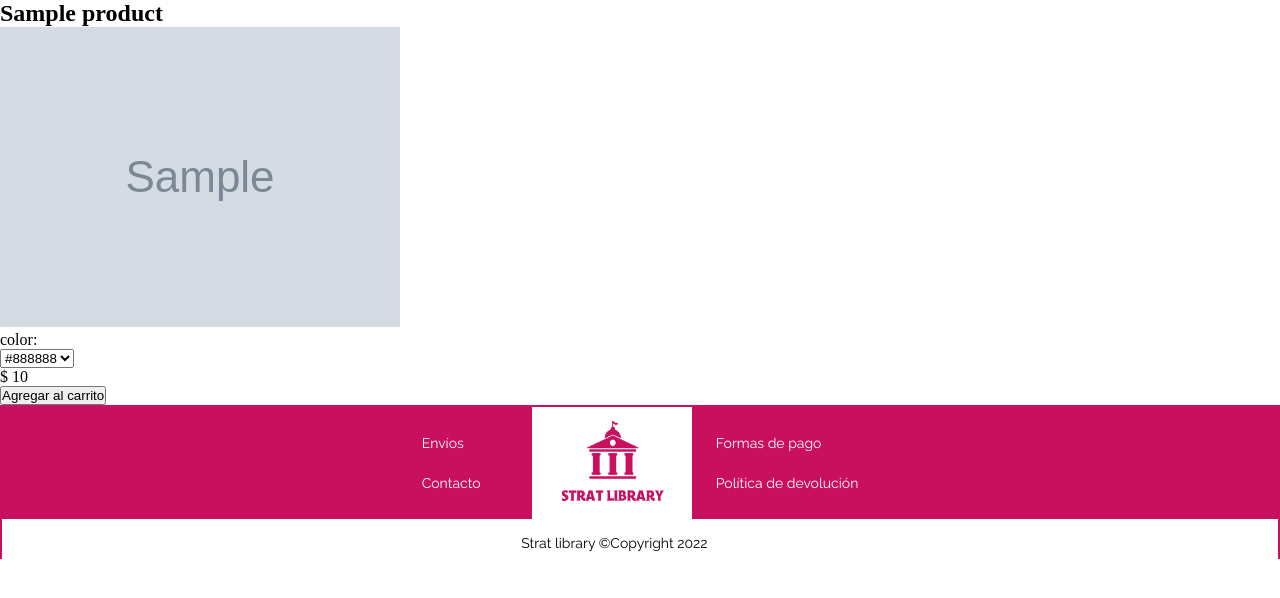
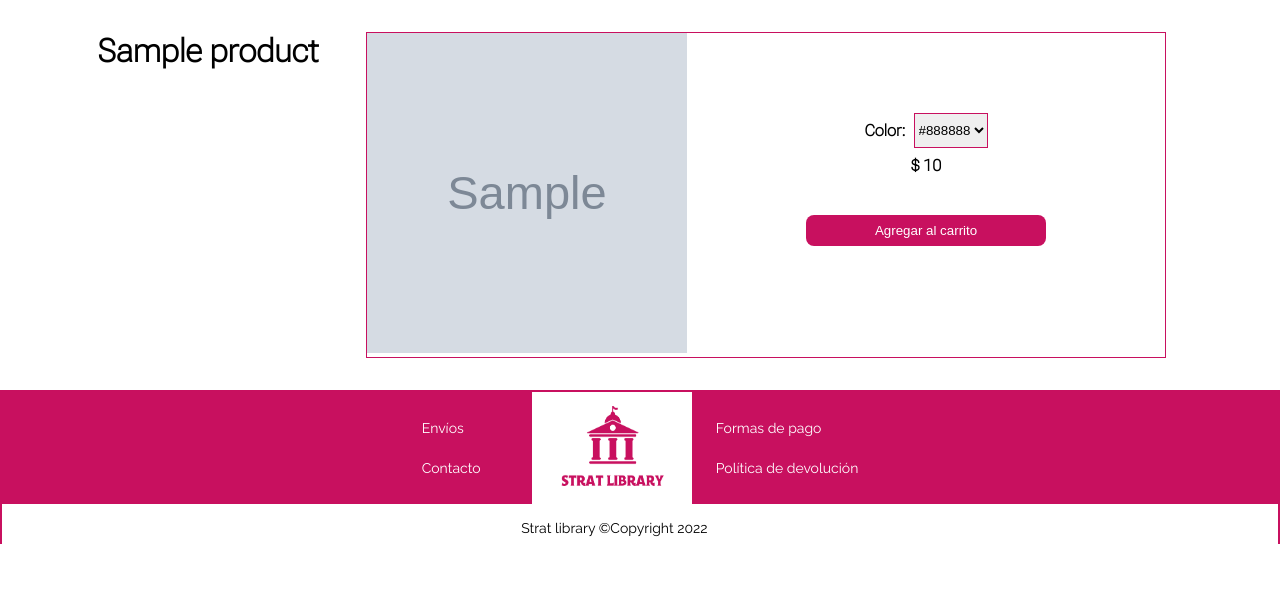
Before and after one commit to Denise-E/Caffeine-Shop, a Node server app: template src/views/products.ejs in a window 1280 px wide. Shown: the part 150-748 px from the top of the page. Run offline with Node 20, Linux system fonts and the light colour scheme; the template is opened without the code that fills it: most values are stand-ins (such as "Sample title", 1, 10 or a date in 2020); grey boxes marked "Sample" are stand-in pictures; some libraries are stand-ins or nearby versions.

Commit message:
Diseñando detalle del producto

```diff
--- a/public/css/products.css
+++ b/public/css/products.css
@@ -7,3 +7,115 @@
 main{
 	font-family: 'Roboto Flex', sans-serif;
 }
+
+#productTitle{
+    text-align: center;
+    padding: 1rem;
+}
+
+#productArticle{
+    text-align: center;
+}
+
+#productArticle:hover{
+    transform: scale(1.05,1.05);
+    box-shadow: 1px 1px 5px 1px rgb(172, 169, 169);
+}
+
+#productArticle p{
+    margin: .5rem 0;
+    font-weight: bold;
+}
+
+#productArticle img{
+    width: 100%;
+    height: 25rem;
+}
+
+#colorSection{
+    display: flex;
+    justify-content:center;
+}
+
+#colorSection P{
+    margin-right: .5rem;
+}
+
+#colorSection select {
+    border: solid 1px #C8105F;
+}
+
+
+#cartForm button{
+    width: 40%;
+    border: none;
+    color: #fff;
+    background-color: #C8105F;
+    margin: 2rem 0;
+    padding: .5rem;
+    border-radius: 8px;
+}
+
+#cartForm button:hover{
+    color: #C8105F;
+    font-weight: bold;
+    transform: scale(1.05,1.05);
+    background-color: #fff;
+}
+
+@media screen and (min-width: 500px) {
+    main{
+        display: flex;
+        flex-wrap: wrap;
+        justify-content: center;
+    }
+    #productTitle{
+        margin-top: 1rem;
+    }
+    #productArticle{
+        display: flex;
+        align-items: center;
+        border: solid 1px #C8105F;
+        margin: 2rem;
+        width: 440px;
+    }
+    #imgSection{
+        width: 60%;
+    }
+    #productArticle img{
+        height: 20rem;
+    }
+    #infoSection{
+        width: 40%;
+    }
+    #cartForm button{
+        width: 70%;
+    }
+}
+
+@media screen and (min-width: 768px) {
+    #productArticle{
+        width: 600px;
+    }
+    #imgSection{
+        width: 50%;
+    }
+    #infoSection{
+        width: 50%;
+    }
+}
+
+@media screen and (min-width: 1000px) {
+    #productArticle{
+        width: 800px;
+    }
+    #imgSection{
+        width: 40%;
+    }
+    #infoSection{
+        width: 60%;
+    }
+    #cartForm button{
+        width: 50%;
+    }
+}
--- a/src/data/products.json
+++ b/src/data/products.json
@@ -6,7 +6,7 @@
          "color": ["azul", "rojo"],
          "price": 1000,
          "description": "",
-         "img": ["abrochadora_mini_azul.jpg","abrochadora_mini_roja.jpg"]
+         "img": ["abrochadora_mini_azul.jpg"]
     },
     {
         "id": 2,
@@ -39,7 +39,7 @@
          "color": ["azul", "celeste"],
          "price": 1000,
          "description": "",
-         "img": ["abrochadora_mit_celeste.jpg","abrochadora_mit_azul.jpg"]
+         "img": ["abrochadora_mit_celeste.jpg"]
     },
     {
         "id": 6,
@@ -65,6 +65,6 @@
          "type": ["rallado","cuadriculado"],
          "price": 1000,
          "description": "",
-         "img": ["cuaderno-avon-a5.jpg", "cuaderno-avon-a5_x4.jpg"]
+         "img": ["cuaderno-avon-a5_x4.jpg"]
     }
 ]
--- a/src/views/products.ejs
+++ b/src/views/products.ejs
@@ -1,32 +1,30 @@
 <%- include("./partials/head")  %>
-<link rel="stylesheet" href="/css/main/products.css">
+<link rel="stylesheet" href="/css/products.css">
 
 <body>
     <%- include("./partials/header")  %>
 
     <main>
         <% if (product) { %>
-            <article>
-                <h1><%= product.name %> </h1>
-                <section>
-                    <% if (product.img.length > 1) { %>
-                        <% for( let i = 0; i < product.img.length; i++ ) { %>
-                            <img src="/assets/products/<%= product.img[i] %>" alt="<%= product.name %>" />
-                        <% } %>
-                    <% } else { %>
+            <h1 id="productTitle"><%= product.name %> </h1>
+            <article id="productArticle">
+                <section id="imgSection">
                     <img src="/assets/products/<%= product.img %>" alt="<%= product.name %>" />
-                        <% } %>
-
+                </section>
+                <section id="infoSection">
                     <% if (product.color) { %>
-                        <p>color: </p>
+                        <section id="colorSection">
+                            <p>Color: </p>
                             <select name="colors" id="colors">
                                 <% product.color.forEach(element => { %>
                                     <option value="<% element %>"><%= element %> </option>
                                 <% }) %>
                             </select>
+                        </section>
+
                     <% } %>
                     <p>$ <%= product.price %> </p>
-                    <form action="#" method="post">
+                    <form action="#" method="post" id="cartForm">
                         <input type="hidden" name="id" value="<% product.id %> ">
                         <button type="submit">Agregar al carrito</button>
                     </form>
```
Also changed, not shown: public/css/headerLinks/products.css (deleted, +0 -43 lines). Lines whose indentation alone changed are shown as unchanged.
